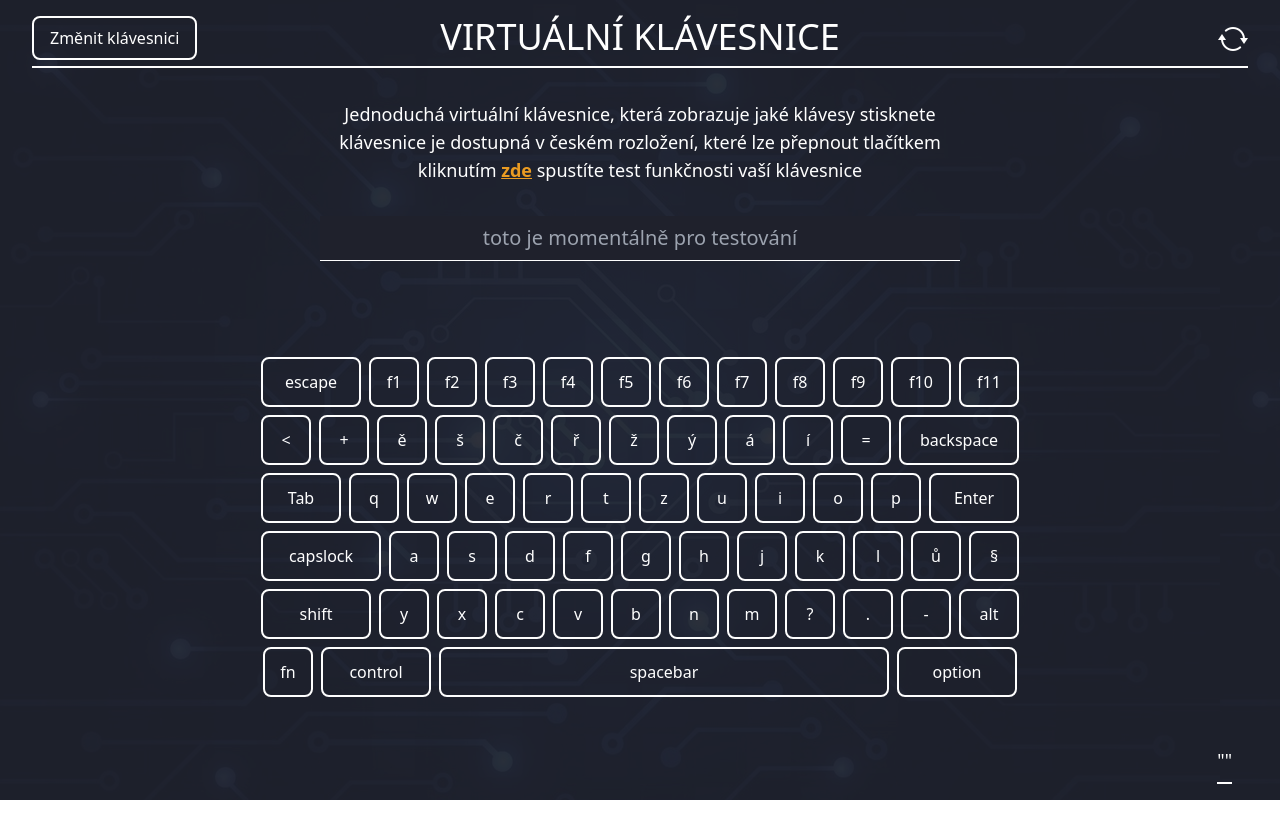
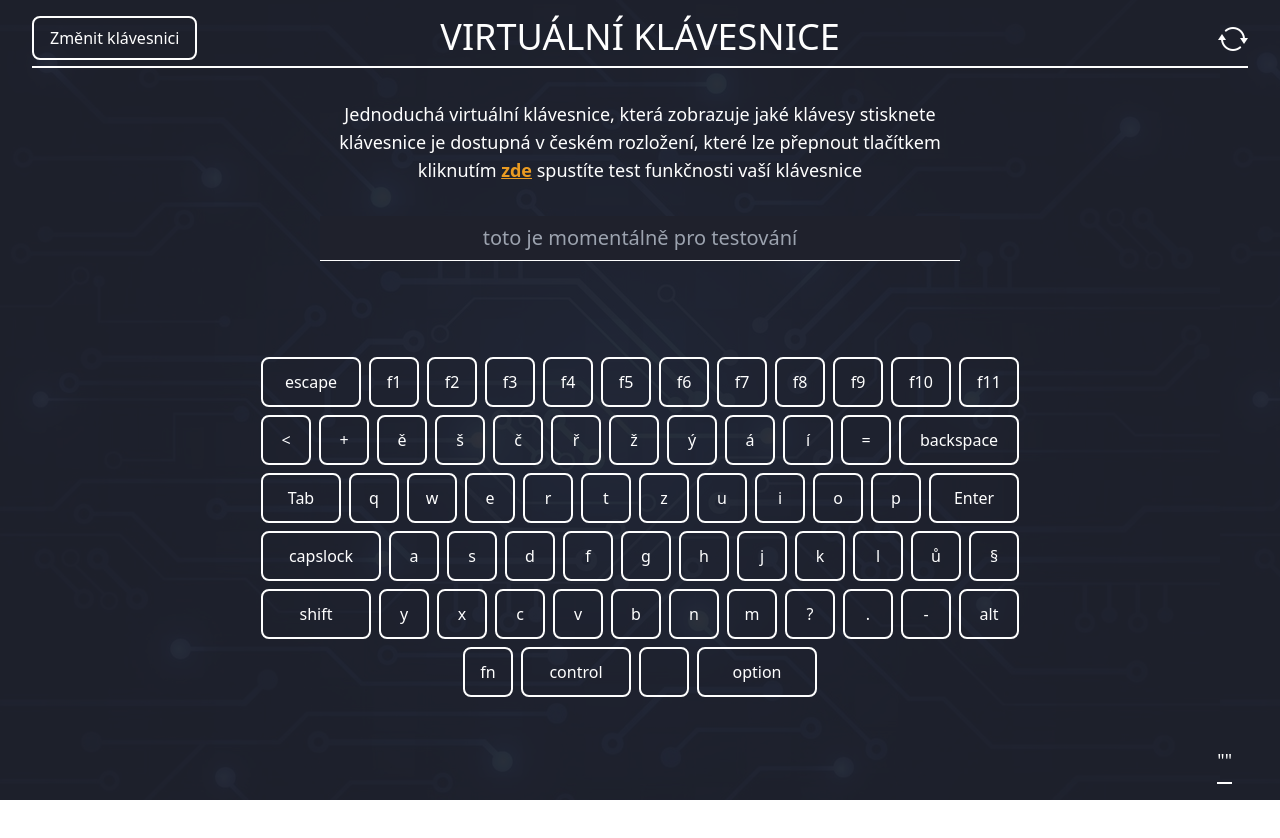
Before and after one commit to OndrejLosensky/virtual-keyboard, a React (Create React App) app: page / in a window 1280 px wide. Shown: the top 838 px of the page. Built offline with nearby package versions, Linux system fonts and the light colour scheme; the HTML template or start-up script is replaced by a standard one.

Commit message:
přidání funkčního mezerníku

```diff
--- a/src/components/keyboard/Keyboard.js
+++ b/src/components/keyboard/Keyboard.js
@@ -30,7 +30,7 @@ const Keyboard = () => {
       row3: ["Tab", "Q", "W", "E", "R", "T", "y", "U", "I", "O", "P", "Enter",],
       row4: ["capslock", "a", "s", "d", "f", "g", "h", "j", "k", "l", ";", "'",],
       row5: ["control", "z", "x", "c", "v", "b", "n", "m", "?",".","/", "alt",],
-      row6: ["fn","control","spacebar","option",],
+      row6: ["fn","control"," ","option",],
       // Anglická klávesnice
     },
     czech: {
@@ -39,7 +39,7 @@ const Keyboard = () => {
       row3: ["Tab", "q", "w","e", "r", "t","z","u","i","o","p","Enter",],
       row4: ["capslock", "a", "s","d", "f", "g","h","j","k","l","ů","§",],
       row5: ["shift", "y", "x","c", "v", "b","n","m","?",".","-","alt",],
-      row6: ["fn","control","spacebar","option",],
+      row6: ["fn","control"," ","option",],
       // česká klávesnice
     },
   };
```
